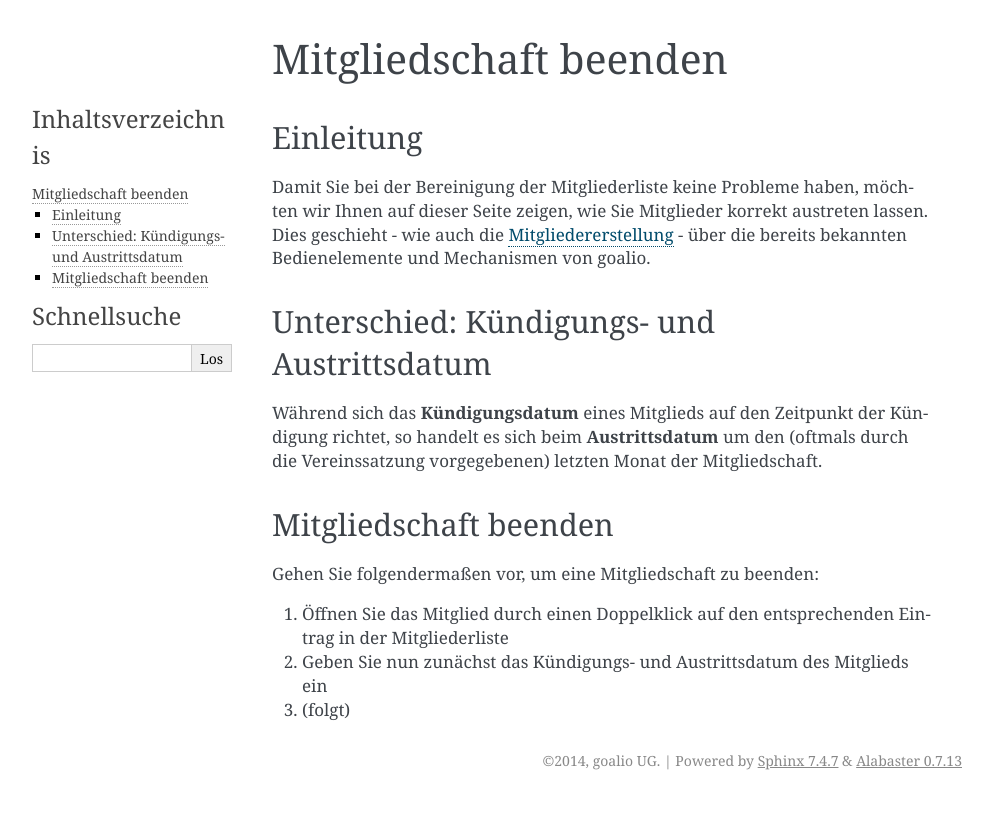
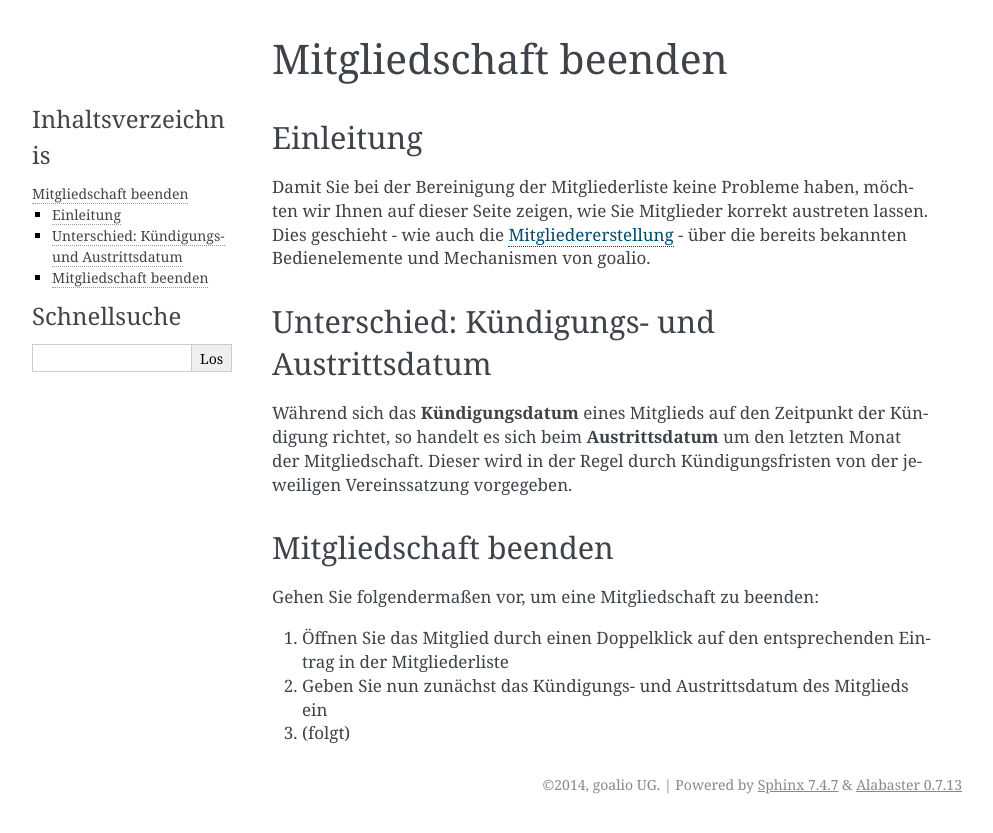
Before and after one commit to goalio/docs, a Sphinx documentation site: the page built from docs/module/mitglieder/mitgliedschaft-beenden.rst, in a window 1280 px wide. Shown: the top 833 px of the page, without its empty margins (148-1141 px from the left). Built offline with Sphinx 7.4.7, drawn with Linux system fonts in a browser that asks for light colours; formulas are drawn with MathJax 3; pages that are not in the unit, such as notebooks, are missing from menus.

Commit message:
Update mitgliedschaft-beenden.rst

```diff
--- a/docs/module/mitglieder/mitgliedschaft-beenden.rst
+++ b/docs/module/mitglieder/mitgliedschaft-beenden.rst
@@ -9,7 +9,7 @@ Damit Sie bei der Bereinigung der Mitgliederliste keine Probleme haben, möchten
 Unterschied: Kündigungs- und Austrittsdatum
 -------------------------------------------
 
-Während sich das **Kündigungsdatum** eines Mitglieds auf den Zeitpunkt der Kündigung richtet, so handelt es sich beim **Austrittsdatum** um den (oftmals durch die Vereinssatzung vorgegebenen) letzten Monat der Mitgliedschaft.
+Während sich das **Kündigungsdatum** eines Mitglieds auf den Zeitpunkt der Kündigung richtet, so handelt es sich beim **Austrittsdatum** um den letzten Monat der Mitgliedschaft. Dieser wird in der Regel durch Kündigungsfristen von der jeweiligen Vereinssatzung vorgegeben.
 
 Mitgliedschaft beenden
 ----------------------
```
